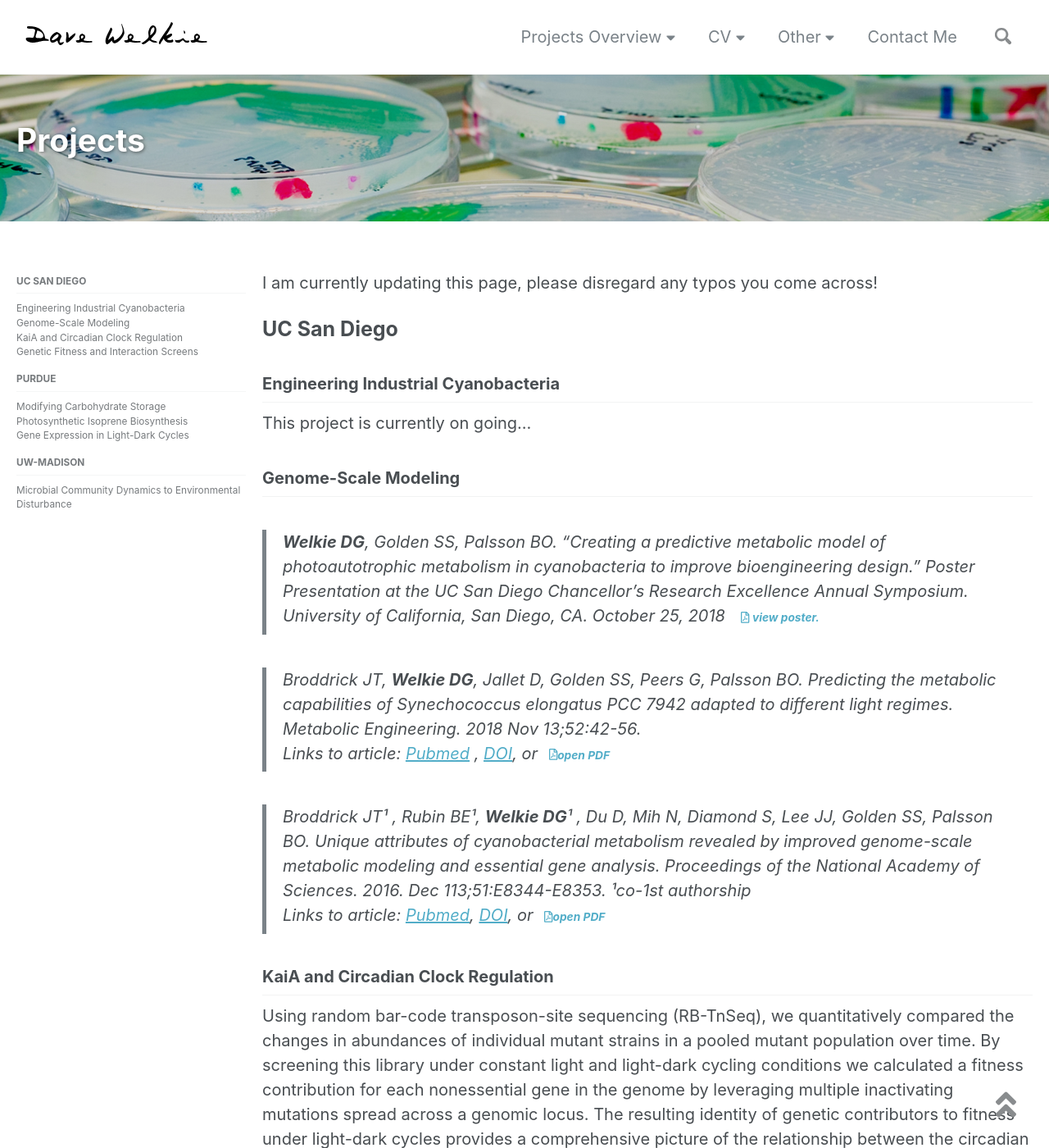
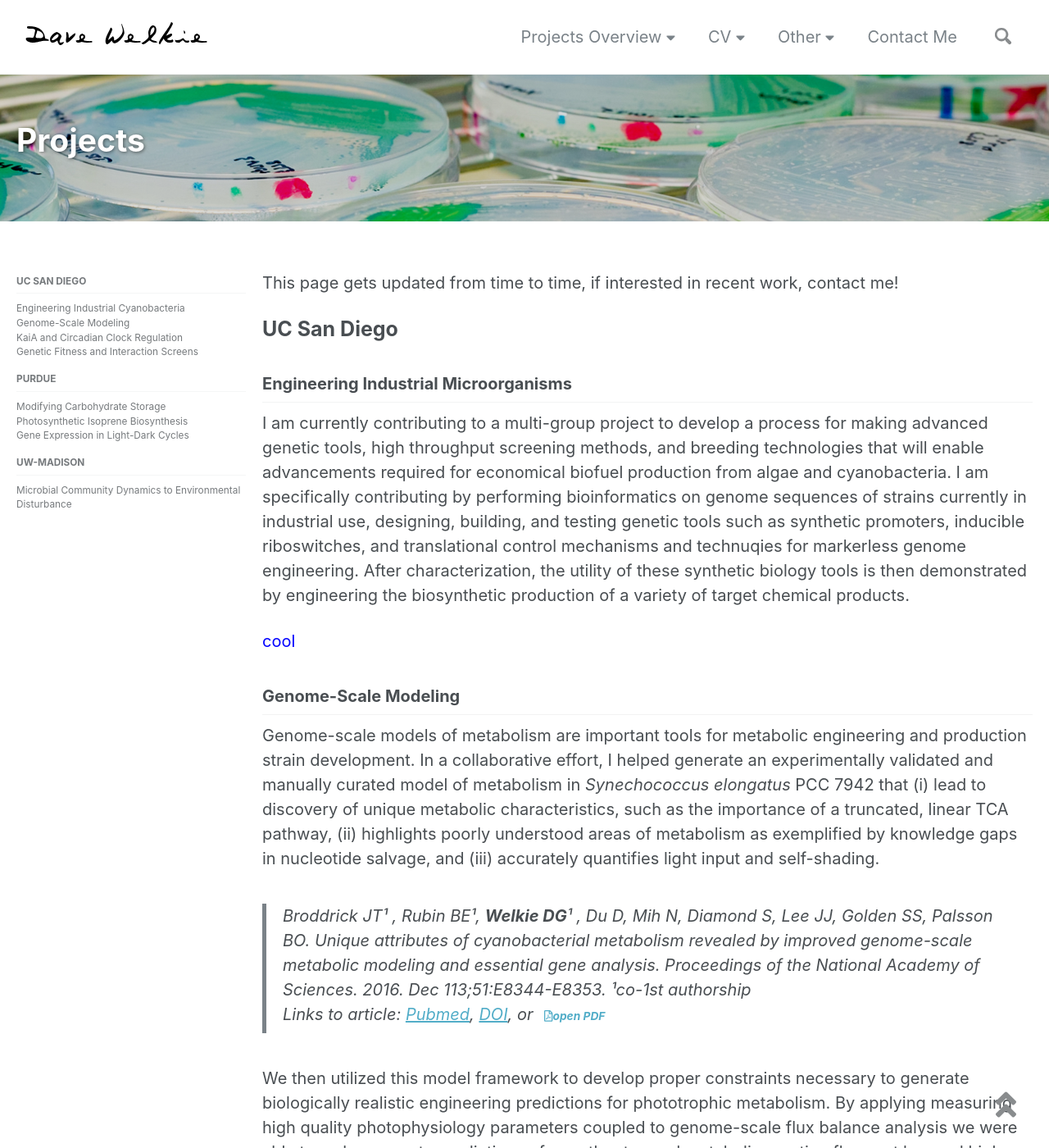
Before and after one commit to dwelkie/dwelkie.github.io, a Jekyll site: the page built from _pages/projects.md, in a window 1280 px wide and 1400 px high. Shown: the whole window at 82% size. Built offline with Jekyll 4.4.1, drawn with Linux system fonts in a browser that asks for light colours; nearby versions of some CDN libraries; some of the changed text lies outside the part shown.

Commit message:
updated projects file

```diff
--- a/_pages/projects.md
+++ b/_pages/projects.md
@@ -13,22 +13,26 @@ sidebar:
   nav: "docs"
 
 ---
-I am currently updating this page, please disregard any typos you come across!
+This page gets updated from time to time, if interested in recent work, contact me!
 # UC San Diego
 
-## Engineering Industrial Cyanobacteria
-This project is currently on going...
+## Engineering Industrial Microorganisms
+I am currently contributing to a multi-group project to develop a process for making advanced genetic tools, high throughput screening methods, and breeding technologies that will enable  advancements required for economical biofuel production from algae and cyanobacteria.  I am specifically contributing by performing bioinformatics on genome sequences of strains currently in industrial use,  designing, building, and testing genetic tools such as synthetic promoters, inducible riboswitches, and translational control mechanisms and technuqies for markerless genome engineering. After characterization, the utility of these synthetic biology tools is then demonstrated by engineering the biosynthetic production of a variety of target chemical products.
+
+<span style="color:blue">cool</span>
 
 ## Genome-Scale Modeling
+Genome-scale models of metabolism are important tools for metabolic engineering and production strain development. In a collaborative effort, I helped generate an experimentally validated and manually curated model of metabolism in _Synechococcus elongatus_ PCC 7942 that (i) lead to discovery of unique metabolic characteristics, such as the importance of a truncated, linear TCA pathway, (ii) highlights poorly understood areas of metabolism as exemplified by knowledge gaps in nucleotide salvage, and (iii) accurately quantifies light input and self-shading.
+>Broddrick JT¹ , Rubin BE¹, **Welkie DG**¹ , Du D, Mih N, Diamond S, Lee JJ, Golden SS, Palsson BO. Unique attributes of cyanobacterial metabolism revealed by improved genome-scale metabolic modeling and essential gene analysis. Proceedings of the National Academy of Sciences. 2016. Dec 113;51:E8344-E8353. ¹co-1st authorship <br/>  Links to article: [Pubmed](https://www.ncbi.nlm.nih.gov/pubmed/27911809){:target="_blank"}, [DOI](https://doi.org/10.1073/pnas.1613446113){:target="_blank"}, or<a class="btn btn-success btn-lg" href="https://drive.google.com/open?id=1g8nSXTIxjOnFs6LV8sU_zyxZlm0jNWZj" target="_blank" ><i class="far fa-file-pdf"></i>open PDF
+
+We then utilized this model framework to develop proper constraints necessary to generate biologically realistic engineering predictions for phototrophic metabolism. By applying measuring high quality photophysiology parameters coupled to genome-scale flux balance analysis we were able to make accurate predictions of growth rates and metabolic reaction fluxes at low and high light conditions, characterize the metabolic cost of excess excitation energy and predict energy fluxes  consistent with known light-adapted phenotypes. The highlight of this work was not only generating this model for the general community to use but by leveraging it to characterize existing photoautotrophic and photomixtotrophic engineering strategies for 2,3-butanediol production.
 >**Welkie DG**, Golden SS, Palsson BO. "Creating a predictive metabolic model of photoautotrophic metabolism in cyanobacteria to improve bioengineering design." Poster Presentation at the UC San Diego Chancellor’s Research Excellence Annual Symposium. University of California, San Diego, CA. October 25, 2018 <a class="btn btn-success btn-lg" href="https://drive.google.com/open?id=1Tjz-dU8d6TEGqH61Dzez6PnUo0GYBqW-" target="_blank" > <i class="far fa-file-pdf"></i> view poster.
 
 >Broddrick JT, **Welkie DG**, Jallet D, Golden SS, Peers G, Palsson BO. Predicting the metabolic capabilities of *Synechococcus elongatus* PCC 7942 adapted to different light regimes. Metabolic Engineering. 2018 Nov 13;52:42-56.<br/>
 Links to article: [Pubmed](https://www.ncbi.nlm.nih.gov/pubmed/30439494){:target="_blank"} , [DOI](https://doi.org/10.1016/j.ymben.2018.11.001){:target="_blank"}, or<a class="btn btn-success btn-lg" href="https://drive.google.com/open?id=1jJub7N5iiOAv4gPGpZ0kkDLXqO2AWwvn" target="_blank" ><i class="far fa-file-pdf"></i>open PDF
 
->Broddrick JT¹ , Rubin BE¹, **Welkie DG**¹ , Du D, Mih N, Diamond S, Lee JJ, Golden SS, Palsson BO. Unique attributes of cyanobacterial metabolism revealed by improved genome-scale metabolic modeling and essential gene analysis. Proceedings of the National Academy of Sciences. 2016. Dec 113;51:E8344-E8353. ¹co-1st authorship <br/>  Links to article: [Pubmed](https://www.ncbi.nlm.nih.gov/pubmed/27911809){:target="_blank"}, [DOI](https://doi.org/10.1073/pnas.1613446113){:target="_blank"}, or<a class="btn btn-success btn-lg" href="https://drive.google.com/open?id=1g8nSXTIxjOnFs6LV8sU_zyxZlm0jNWZj" target="_blank" ><i class="far fa-file-pdf"></i>open PDF
-
 ## KaiA and Circadian Clock Regulation
-Using random bar-code transposon-site sequencing (RB-TnSeq), we quantitatively compared the changes in abundances of individual mutant strains in a pooled mutant population over time. By screening this library under constant light and light-dark cycling conditions we calculated a fitness contribution for each nonessential gene in the genome by leveraging multiple inactivating mutations spread across a genomic locus. The resulting identity of genetic contributors to fitness under light-dark cycles provides a comprehensive picture of the relationship between the circadian clock in the model cyanobacterium _Synechococcus elongatus_ sp. PCC 7942 and the regulation of metabolic processes important for diurnal growth.
+The circadian clock in the model cyanobacterium _Synechococcus elongatus_ sp. PCC 7942 directly controls the expression of ~30% of the genome and indirectly almost its entirety when entrained to light-dark cycles. Yet metabolic processes importnat for growth under light-dark cycles and how the clock regulates them is less understood. In this study we applied random bar-code transposon-site sequencing (RB-TnSeq) to quantitatively compare the changes in abundances of individual mutant strains in a pooled mutant population over time. By screening this library under constant light and light-dark cycling conditions we calculated a fitness contribution for each nonessential gene in the genome by leveraging multiple inactivating mutations spread across a genomic locus. The resulting identity of genetic contributors to fitness under light-dark cycles gives a comprehensive picture of the dirunal metabolism and how the circadian signal output is critical to strain fitness in response to dark exposure.
 
 >**Welkie DG**, Rubin BE, Chang Y, Smith S, LiWang A, Golden S. Genome-wide fitness assessment during diurnal growth reveals an expanded role of the cyanobacterial circadian clock protein KaiA. Proceedings of the National Academy of Sciences. 2018 July  115;30:E7174-E7183.<br/> Links to article: [Pubmed](https://www.ncbi.nlm.nih.gov/pubmed/29991601){:target="_blank"}
 
@@ -37,6 +41,7 @@ These efforts along with those of some great colleagues led to the production of
 Links to article: [DOI](https://doi.org/10.1016/j.tim.2018.11.002){:target="_blank"}
 
 ## Genetic Fitness and Interaction Screens
+Cyclic di-adenosine monophosphate (c-di-AMP) is a molecule that has significant roles in many microorganisms. This work shows the existence of c-di-AMP for the first time in photosynthetic microorganisms and demonstrates its role in survival during the light-to-dark shifts that occur in day-night cycles. To identify other players in c-di-AMP’s function we developed a technique by leveraging our dense barcode transposon mutant library for revealing genetic interactions. We introduced a disruptive mutatin in the gene that encodes the enzyme for synthesis of c-di-AMP, into each of the thousands of other individual mutations in the library to find pairwise interactions that affect fitness of the resulting mutants. This resulted in an expanded understanding of the role c-di-AMP plays in cyanobacteria, improves our understanding of cyanobacterial survival in day-night cycles, and presents an improved approach for determining genetic interactions.
 
 >Rubin BE, Huynh TN, **Welkie DG**, Diamond S, Simkovsky R, Pierce EC, et al. High-throughput interaction screens illuminate the role of c-di-AMP in cyanobacterial nighttime survival. PLoS Genetics. 2018 Apr 14;4:e1007301 <br/>
 Links to article: [Pubmed](https://www.ncbi.nlm.nih.gov/pubmed/29608558){:target="_blank"}, [DOI](https://doi.org/10.1371/journal.pgen.1007301){:target="_blank"}, or:<a class="btn btn-success btn-lg" href="https://drive.google.com/open?id=1YF5qtAZzlKsyA7ic3LZSWBq-Pe6_eSSJ" target="_blank" ><i class="far fa-file-pdf"></i>open PDF
@@ -44,7 +49,7 @@ Links to article: [Pubmed](https://www.ncbi.nlm.nih.gov/pubmed/29608558){:target
 # Purdue
 
 ## Modifying Carbohydrate Storage
-The unicellular diazotrophic cyanobacteria of the genus _Cyanothece_ demonstrate oscillations in nitrogenase activity and H2 production when grown under 12h light-12h dark cycles. We established that _Cyanothece_ sp. PCC 7822 allows for the construction of knock-out mutants and our objective was to improve the growth characteristics of this strain and to identify the nature of the intracellular storage granules. I developed a series of BG-11-derived growth media and monitored batch culture growth, nitrogenase activity and nitrogenase- mediated hydrogen production, culture synchronicity, and intracellular storage content. We found that a reduction in NaNO3 and K2HPO4 concentrations suprisingly improved growth characteristics such as cell size and uniformity, and enhanced the rate of cell division. Cells grown in this reduced BG-11 had less stored polyphosphate, fewer polyhydroxybutyrate granules, and many smaller unknown granules. Biochemical analysis and transmission electron microscopy using the histocytochemical PATO technique revealed that these small granules contained glycogen which was distinct from the carbohydrate stored by its closely related cousin PCC51142.
+* The unicellular diazotrophic cyanobacteria of the genus _Cyanothece_ demonstrate oscillations in nitrogenase activity and H2 production when grown under 12h light-12h dark cycles. We established that _Cyanothece_ sp. PCC 7822 allows for the construction of knock-out mutants and our objective was to improve the growth characteristics of this strain and to identify the nature of the intracellular storage granules. I developed a series of BG-11-derived growth media and monitored batch culture growth, nitrogenase activity and nitrogenase- mediated hydrogen production, culture synchronicity, and intracellular storage content. We found that a reduction in NaNO3 and K2HPO4 concentrations suprisingly improved growth characteristics such as cell size and uniformity, and enhanced the rate of cell division. Cells grown in this reduced BG-11 had less stored polyphosphate, fewer polyhydroxybutyrate granules, and many smaller unknown granules. Biochemical analysis and transmission electron microscopy using the histocytochemical PATO technique revealed that these small granules contained glycogen which was distinct from the carbohydrate stored by its closely related cousin PCC51142.
 
 >**Welkie DG**, Sherman DM, Chrisler WB, Orr G, Sherman LA. Analysis of carbohydrate storage granules in the diazotrophic cyanobacterium *Cyanothece* sp PCC 7822. Photosynthesis Research 2013 Nov 118(1-2):25-36. <br/>
 Links to article: [Pubmed](https://www.ncbi.nlm.nih.gov/pubmed/24142038){:target="_blank"}, [DOI](https://doi.org/10.1007/s11120-013-9941-z){:target="_blank"}, or<a class="btn btn-success btn-lg" href="https://drive.google.com/open?id=1JCrYEhuD9F8kURterbRSE07OF3k3k4--" target="_blank" ><i class="far fa-file-pdf"></i>open PDF
@@ -62,8 +67,7 @@ This project's goal was to i) produce isoprene photosynthetically in a cyanobact
 
 ## Gene Expression in Light-Dark Cycles
 
-Towards the goal of developing cyanobacteria for biofuel production, the strain _Cyanothece_ sp PCC7822 was of interest as it was a large unicellular cyanobacterium capable of growing photoautotrophically as well as mixotrophically and it could fix atmospheric nitrogen. Other _Cyanothece_ species shared many of these attributes but PCC7822 was unique in that it had been the only strain at the time to allow genetic manipulation. As the genetics were being further worked on we set out to determine the genome-wide expression profile over a timecourse in natural light conditions which the strain would be grown in industrially and performed transcriptomics and proteomics across the diurnal cycle that detailed the synchronicity of transcriptional and translational processes.
-One result was the finding that while mRNA transcript changes can be dramatic over time, specific protein abundances may be more steady. I also detailed the profiles of genes that could be utilized for butanol biosynthesis.
+* Towards the goal of developing cyanobacteria for biofuel production, the strain _Cyanothece_ sp PCC7822 was of interest as it was a large unicellular cyanobacterium capable of growing photoautotrophically as well as mixotrophically and it could fix atmospheric nitrogen. Other _Cyanothece_ species shared many of these attributes but PCC7822 was unique in that it had been the only strain at the time to allow genetic manipulation. As the genetics were being further worked on we set out to determine the genome-wide expression profile over a timecourse in natural light conditions which the strain would be grown in industrially and performed transcriptomics and proteomics across the diurnal cycle that detailed the synchronicity of transcriptional and translational processes. One result was the finding that while mRNA transcript changes can be dramatic over time, specific protein abundances may be more steady. I also detailed the profiles of genes that could be utilized for butanol biosynthesis.
 
 >**Welkie D**, Zhang X, Markillie ML, Taylor R, Orr G, Jacobs J, Bhide K, Thimmapuram J, Gritsenko M, Mitchell H, Smith RD, Sherman LA. Transcriptomic and proteomic dynamics in the metabolism of a diazotrophic cyanobacterium, *Cyanothece* sp. PCC 7822 during a diurnal light-dark cycle. BMC Genomics 2014 Dec 15:1185.8 <br/>
 Links to article: [Pubmed](https://www.ncbi.nlm.nih.gov/pubmed/25547186){:target="_blank"},[DOI](https://doi.org/10.1186/1471-2164-15-1185){:target="_blank"}, or<a class="btn btn-success btn-lg" href="https://drive.google.com/open?id=1wFPTqduSg5XnYQjx3QbliGQbiuaZBXMS" target="_blank" ><i class="far fa-file-pdf"></i>open PDF
```
Also changed, not shown: other parts of _pages/projects.md (+4 -4 lines).
